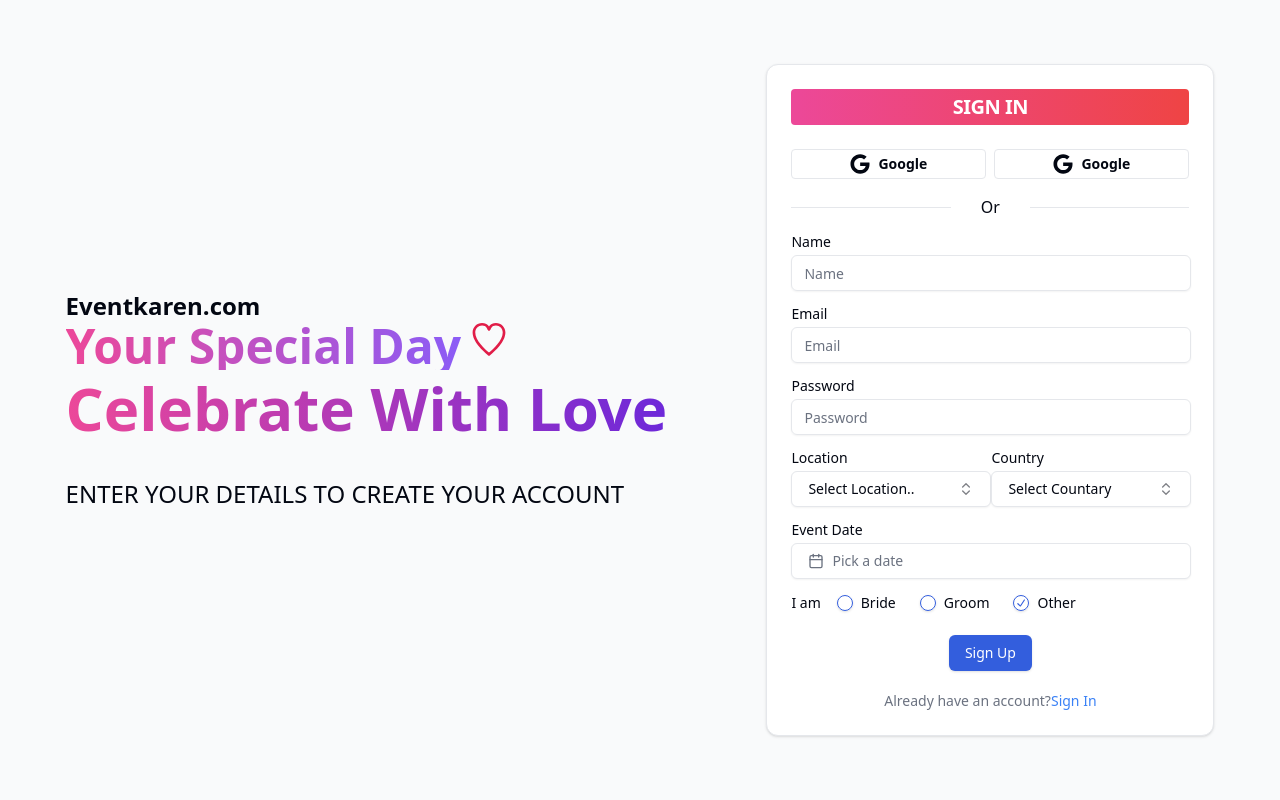
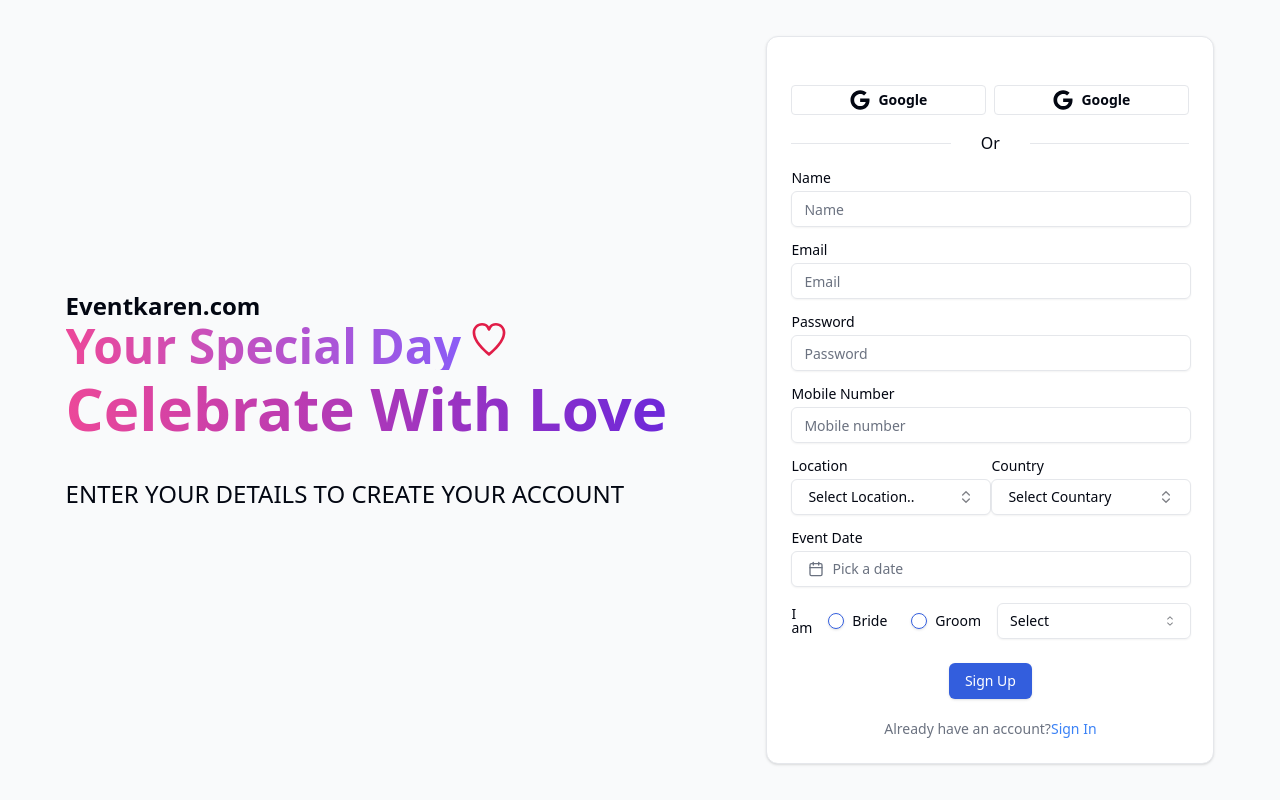
Before and after one commit to biruly-cyber/jiwanjodi, a Next.js app: page /customer/sign-up in a window 1280 px wide. Both pictures are taken after a click on the radio button 1021 px from the left and 603 px from the top of the page. Built offline with nearby package versions, Linux system fonts and the light colour scheme.

Commit message:
frontend integrate with backend

```diff
--- a/src/app/(auth)/customer/sign-up/page.tsx
+++ b/src/app/(auth)/customer/sign-up/page.tsx
@@ -106,16 +106,37 @@ type NewUser = {
 const SignUp = () => {
   const router = useRouter();
   const [date, setDate] = React.useState<Date>();
-  const [userState, setUserState] = useState<NewUser>();
+  const [userState, setUserState] = useState<NewUser>({
+    name: "",
+    email: "",
+    password: "",
+    mobile: "",
+    eventLocation: { state: "", city: "" },
+    eventDate: 0,
+    eventFor: "",
+  });
   const [open, setOpen] = React.useState(false);
   const [value, setValue] = React.useState("");
   const [open1, setOpen1] = React.useState(false);
   const [value1, setValue1] = React.useState("");
+  const [isOtherOptionSelected, setIsOtherOptionSelected] = useState(false);
+  const [otherOtionSelected, setOtherOptionSelected] = useState("");
 
   //handle for sign up
   const handleToRedirectSignIn = () => {
     router.replace("./sign-in");
   };
+
+  //handle on other radio
+  const handleOnOther = () => {
+    setIsOtherOptionSelected((prev) => !prev);
+  };
+
+  //handle on sign up
+  const handleOnSignUp = () => {
+    console.log(userState);
+  };
+
   return (
     <>
       <div className="w-full  flex flex-col md:flex-row items-center justify-around h-screen md:top-0 mx-auto bg-gray-50 p-4">
@@ -154,9 +175,9 @@ const SignUp = () => {
         <div className="max-w-md ">
           <Card className="w-full">
             <CardHeader>
-              <CardTitle className="text-center text-xl bg-gradient-to-r from-pink-500 to-red-500 text-white p-1 rounded-sm">
+              {/* <CardTitle className="text-center text-xl bg-gradient-to-r from-pink-500 to-red-500 text-white p-1 rounded-sm">
                 SIGN IN
-              </CardTitle>
+              </CardTitle> */}
               {/* <CardDescription className="text-center">
                 Enter your details to create your account
               </CardDescription> */}
@@ -182,11 +203,31 @@ const SignUp = () => {
                 <div className="grid w-full items-center gap-4">
                   <div className="flex flex-col space-y-1.5">
                     <Label htmlFor="name">Name</Label>
-                    <Input id="name" placeholder="Name" />
+                    <Input
+                      id="name"
+                      placeholder="Name"
+                      value={userState.name}
+                      onChange={(e) =>
+                        setUserState((prevState) => ({
+                          ...prevState,
+                          name: e.target.value,
+                        }))
+                      }
+                    />
                   </div>
                   <div className="flex flex-col space-y-1.5">
                     <Label htmlFor="email">Email</Label>
-                    <Input id="email" placeholder="Email" />
+                    <Input
+                      id="email"
+                      placeholder="Email"
+                      value={userState.email}
+                      onChange={(e) =>
+                        setUserState((prevState) => ({
+                          ...prevState,
+                          email: e.target.value,
+                        }))
+                      }
+                    />
                   </div>
                   <div className="flex flex-col space-y-1.5">
                     <Label htmlFor="password">Password</Label>
@@ -194,6 +235,28 @@ const SignUp = () => {
                       type="password"
                       id="password"
                       placeholder="Password"
+                      value={userState.password}
+                      onChange={(e) =>
+                        setUserState((prevState) => ({
+                          ...prevState,
+                          password: e.target.value,
+                        }))
+                      }
+                    />
+                  </div>
+                  <div className="flex flex-col space-y-1.5">
+                    <Label htmlFor="mobile">Mobile Number</Label>
+                    <Input
+                      type="tel"
+                      id="mobile"
+                      placeholder="Mobile number"
+                      value={userState.mobile}
+                      onChange={(e) =>
+                        setUserState((prevState) => ({
+                          ...prevState,
+                          mobile: e.target.value,
+                        }))
+                      }
                     />
                   </div>
                   <div className=" flex-col md:flex md:flex-row space-y-4 md:space-y-0 md:justify-between md:items-center">
@@ -205,7 +268,7 @@ const SignUp = () => {
                             variant="outline"
                             role="combobox"
                             aria-expanded={open}
-                            className="w-[200px] justify-between"
+                            className="w-full md:w-[200px]  justify-between"
                           >
                             {value
                               ? frameworks.find(
@@ -259,7 +322,7 @@ const SignUp = () => {
                             variant="outline"
                             role="combobox"
                             aria-expanded={open1}
-                            className="w-[200px] justify-between"
+                            className="w-full md:w-[200px] justify-between"
                           >
                             {value
                               ? frameworks1.find(
@@ -366,17 +429,42 @@ const SignUp = () => {
                         <RadioGroupItem value="comfortable" id="r2" />
                         <Label htmlFor="r2">Groom</Label>
                       </div>
-                      <div className="flex items-center space-x-2">
-                        <RadioGroupItem value="compact" id="r3" />
+                      <div
+                        className={`flex items-center space-x-2 ${
+                          isOtherOptionSelected ? "hidden" : "block"
+                        }`}
+                      >
+                        <RadioGroupItem
+                          value="compact"
+                          id="r3"
+                          onClick={handleOnOther}
+                        />
                         <Label htmlFor="r3">Other</Label>
                       </div>
                     </RadioGroup>
+                    {isOtherOptionSelected && (
+                      <Select
+                        onValueChange={(value) => setOtherOptionSelected(value)}
+                      >
+                        <SelectTrigger>
+                          <SelectValue placeholder="Select" />
+                        </SelectTrigger>
+                        <SelectContent position="popper">
+                          <SelectItem value="guest">Guests</SelectItem>
+                          <SelectItem value="relative">Relative</SelectItem>
+                          <SelectItem value="professional">
+                            Professional
+                          </SelectItem>
+                          <SelectItem value="press">Press</SelectItem>
+                        </SelectContent>
+                      </Select>
+                    )}
                   </div>
                 </div>
               </form>
             </CardContent>
             <CardFooter className="flex flex-col justify-center">
-              <Button>Sign Up</Button>
+              <Button onClick={handleOnSignUp}>Sign Up</Button>
               <span className="text-center text-sm text-gray-500 mt-5">
                 Already have an account?
                 <span
```
